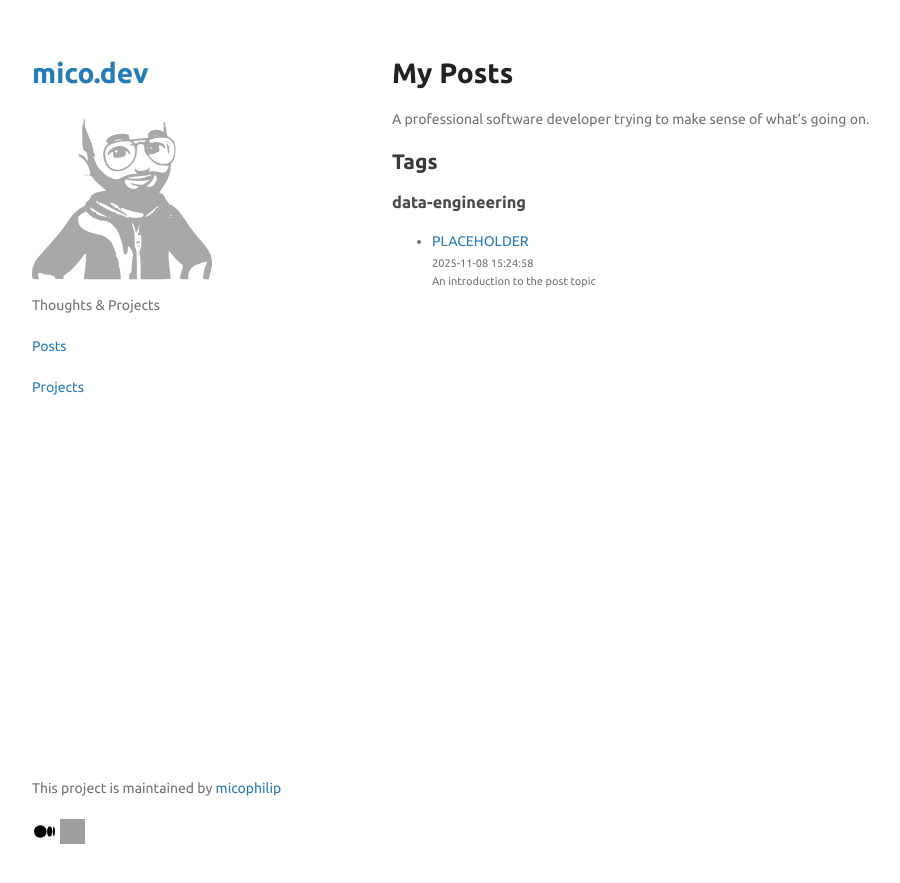
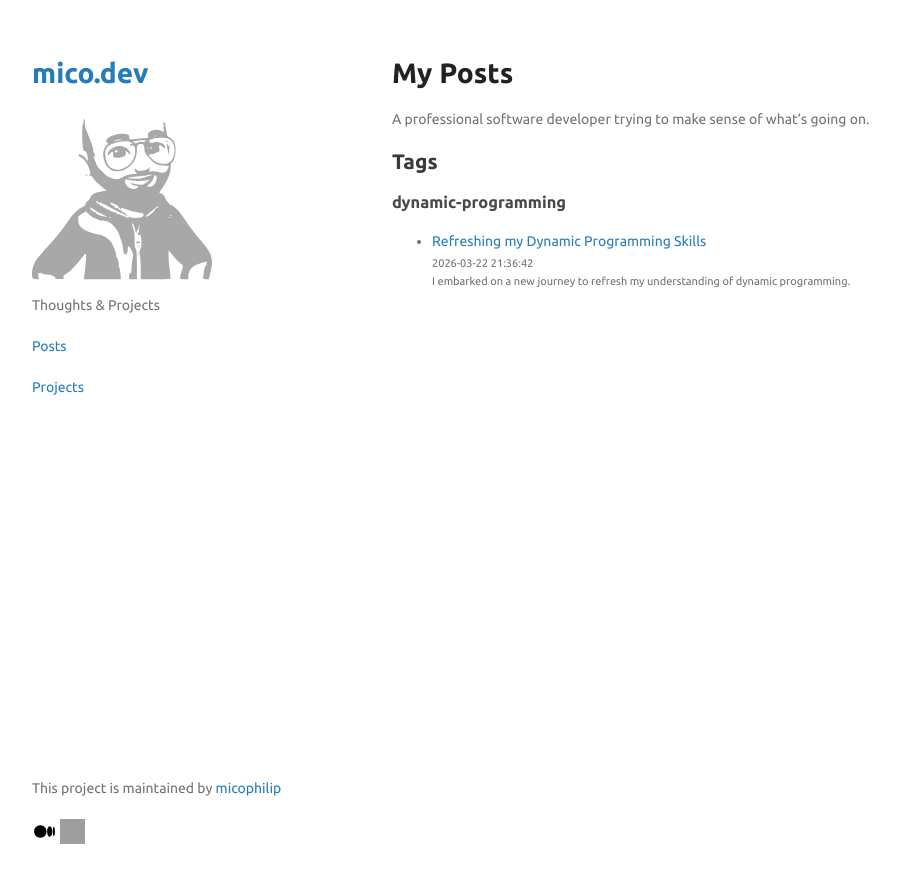
Before and after one commit to micophilip/micophilip.github.io, a Jekyll site: the page built from posts.md, in a window 1280 px wide. Shown: the top 883 px of the page, without its empty margins (178-1078 px from the left). Built offline with Jekyll 4.4.1, drawn with Linux system fonts in a browser that asks for light colours; a script that is not in the unit is left out; some of the changed lines change nothing that is shown; grey boxes are pictures that could not be loaded.

Commit message:
Dynamic programming refresher

````diff
--- a/_layouts/default.html
+++ b/_layouts/default.html
@@ -9,11 +9,18 @@
   {% seo %}
   <link rel="stylesheet" href="{{ "/assets/css/style.css?v=" | append: site.github.build_revision | relative_url }}">
 
-  <script src="https://cdn.mathjax.org/mathjax/latest/MathJax.js?config=TeX-AMS-MML_HTMLorMML"
-    type="text/javascript"></script>
-  <!--[if lt IE 9]>
-    <script src="https://cdnjs.cloudflare.com/ajax/libs/html5shiv/3.7.3/html5shiv.min.js"></script>
-    <![endif]-->
+  <script src="https://cdn.jsdelivr.net/npm/mathjax@4/tex-mml-chtml.js" defer></script>
+  <script>
+    MathJax = {
+      tex: {
+        inlineMath: {'[+]': [['$', '$']]},
+        packages: ['base', 'newcommand', 'configMacros']
+      },
+      svg: {
+        fontCache: 'global'
+      }
+    };
+    </script>
   {% include head-custom.html %}
 </head>
 
--- a/_posts/2025-11-08-Placeholder.md
+++ /dev/null
@@ -1,21 +0,0 @@
----
-layout: post
-tag: data-engineering
-title: PLACEHOLDER
-category: posts
-excerpt_separator: <!--more-->
-author: mico
-date: 2025-11-08 15:24:58
----
-
-An introduction to the post topic
-<!--more-->
-
-Actual post goes here
-
-Code if needed
-
-```python
-def greet():
-  print('Hello world!')
-```
--- /dev/null
+++ b/_posts/2026-03-22-Dynamic-Programming-Journey.md
@@ -0,0 +1,92 @@
+---
+layout: post
+tag: dynamic-programming
+title: Refreshing my Dynamic Programming Skills
+category: posts
+excerpt_separator: <!--more-->
+author: mico
+date: 2026-03-22 21:36:42 UTC
+---
+
+I embarked on a new journey to refresh my understanding of dynamic programming.
+<!--more-->
+
+Even though I use dynamic programming every day without actually calling it that. Somehow, I dodged having to solve dynamic problems in tech interviews. Part of that started as a desire to put my LeetCode subscription to good use, and another is a genuine desire to stay "up-to-date" pretending that my good buddy Claude hadn't just deemed all this knowledge unnecessary.
+
+## The Problem
+
+I started with a LeetCode study plan for dynamic programming and the first problem was: "in how many distinct ways can you climb $n$ steps of stairs if you can only take either 1 step or 2 steps". I stared at it for a good 15 minutes 🤨 even after reading the hint a mere 45 seconds after reading the problem. The hint was awkwardly phrased: "To reach nth step, what could have been your previous steps? (Think about the step sizes)". Which to me sounded like just another way to frame the question and not really a hint to a possible solution. "what could have been your previous steps" is another way of saying "how many steps to get to the top of the stairs", and "think about the step sizes" was already part of the question, step size is either 1 or 2. OK, hint useless.
+
+## Solution Journey
+
+Then I followed a common pattern of writing the bruteforce solution by hand not by code. OK to get to the 3rd step, I can either take 1 step followed by 2 steps, or I take 2 steps followed by 1 step, or I take 1 step, another 1 step and a final 1 step. OK still doesn't lead me anywhere. Except that the base solution is there's at least 1 way always which is 1 step, and at least one other way using 2 steps regardless if $n$ is even or odd since if it's even, it'll just be 2 steps all the way, if it's odd, it'll be 2 steps until the second-to-last step where I'll just take 1 step. But it doesn't change the number of ways.
+
+## The Simple Realization
+
+This led me to the basic realization that the solution involves doing "_something_" with $+1$ and add it to "_something_" with $+2$. But what is it? Calling the same function once with $n+1$ and another with $n+2$ and add up the result? Size of the permutation of $n+1$ plus the size of the permutation of $n+2$?
+
+That process took 25 minutes, the maximum I set to myself to come up with a solution. Surprisingly, my random permutation size solution passed the basic test cases but obviously failed as soon as I submitted.
+
+As I was reading the solution, I already felt so much pride as soon as I saw that part of the solution was:
+
+```python
+dp[i] = dp[i-1] + dp[i-2]
+```
+
+Bingo, that's the "_something_" I was looking for! But why minus though in the indices $i-1$ and $i-2$ not plus? What's that array we are populating? Then I started reading the comments and I stumbled upon [this explanation](https://leetcode.com/problems/climbing-stairs/editorial/comments/604446/?parent=592775) that made things a little clearer. The author solved it manually to explain, but with a larger number $n=5$ instead of my $3$. That allowed them to go for a little longer, and it was obvious that to get to 5, you can either get to it from 3 (2 steps) or you get to it through 4 (1 step). And _that_ ladies and gentlemen was the reason for the subtraction! Through reading the explanation I also understood that order matters. In other words, 1 + 2 steps is a different way from 2 + 1 steps.
+
+## Reflection
+
+Obviously as a software developer I always knew that dynamic programming is breaking problems into subproblems. But two main characteristics stood out as soon as I read the chapter on the topic from [Introduction to Algorithms](https://mitpress.mit.edu/9780262046305/introduction-to-algorithms/) book.
+
+1. We are trying to find an optimal _value_ not necessarily an optimal _solution_. For the stairs example, this simply means we need to find the number of ways, not list the ways themselves.
+2. These subproblems overlap. In other words, they are dependent solutions. In other words, you need to only compute them once. In other words, good old divide-and-conquer (recursion without memoization) will solve the same subproblem over and over and over.
+3. "Programming" is not for "Coding". It means tabulating, or the dictionary definition "arrange according to a plan or schedule.". That is, storing the optimal value in a table.
+
+For the $n=5$ example, this meant that the solution for the subproblem (getting to $n=3$) only needs to be figured out once. So the number of ways to get to $n=5$, is simply the sum of the ways to get to $n=3$, and the ways to get to $n=4$, because once I reach step 3 or 4 I know I just need to add 2 steps or 1 step respectively to get to 5.
+
+For example, to get to $3$, I can do:
+1. 1 $\rightarrow$ 1 $\rightarrow$ 1
+2. 1 $\rightarrow$ 2
+3. 2 $\rightarrow$ 1
+
+That is, 3 different ways.
+
+To get to $4$, I can do:
+
+1. 1 $\rightarrow$ 1 $\rightarrow$ 1 $\rightarrow$ 1
+2. 2 $\rightarrow$ 1 $\rightarrow$ 1
+3. 1 $\rightarrow$ 2 $\rightarrow$ 1
+4. 1 $\rightarrow$ 1 $\rightarrow$ 2
+5. 2 $\rightarrow$ 2
+
+But these will only get us to $3$ or $4$, we wanna get to $5$! This still does not change the number of ways.
+
+To get to $5$, I can add 2 steps from the $n=3$ solution, and I can add 1 step from $n=4$ solution:
+
+1. 1 $\rightarrow$ 1 $\rightarrow$ 1 $\rightarrow$ <span style="color:red">2</span>
+2. 1 $\rightarrow$ 2 $\rightarrow$ <span style="color:red">2</span>
+3. 2 $\rightarrow$ 1 $\rightarrow$ <span style="color:red">2</span>
+4. 1 $\rightarrow$ 1 $\rightarrow$ 1 $\rightarrow$ 1 $\rightarrow$ <span style="color:red">1</span>
+5. 2 $\rightarrow$ 1 $\rightarrow$ 1 $\rightarrow$ <span style="color:red">1</span>
+6. 1 $\rightarrow$ 2 $\rightarrow$ 1 $\rightarrow$ <span style="color:red">1</span>
+7. 1 $\rightarrow$ 1 $\rightarrow$ 2 $\rightarrow$ <span style="color:red">1</span>
+8. 2 $\rightarrow$ 2 $\rightarrow$ <span style="color:red">1</span>
+
+That is, still 8 ways, still the number of ways to get to $3$ $+$ number of ways to get to $4$. More generally, the number of ways to get to $n-2$ plus the number of ways to get to $n-1$.
+
+In python, this simply meant:
+
+```python
+def ways_to_climb(n: int) -> int:
+    if n == 1:
+        return n # Base case
+
+    dp = [0] * (n+1) # Initialize the optimal value array
+    dp[1] = 1
+    dp[2] = 2
+    for i in range(3, n+1):
+        dp[i] = dp[i-2] + dp[i-1]
+
+    return dp[n]
+```
````
